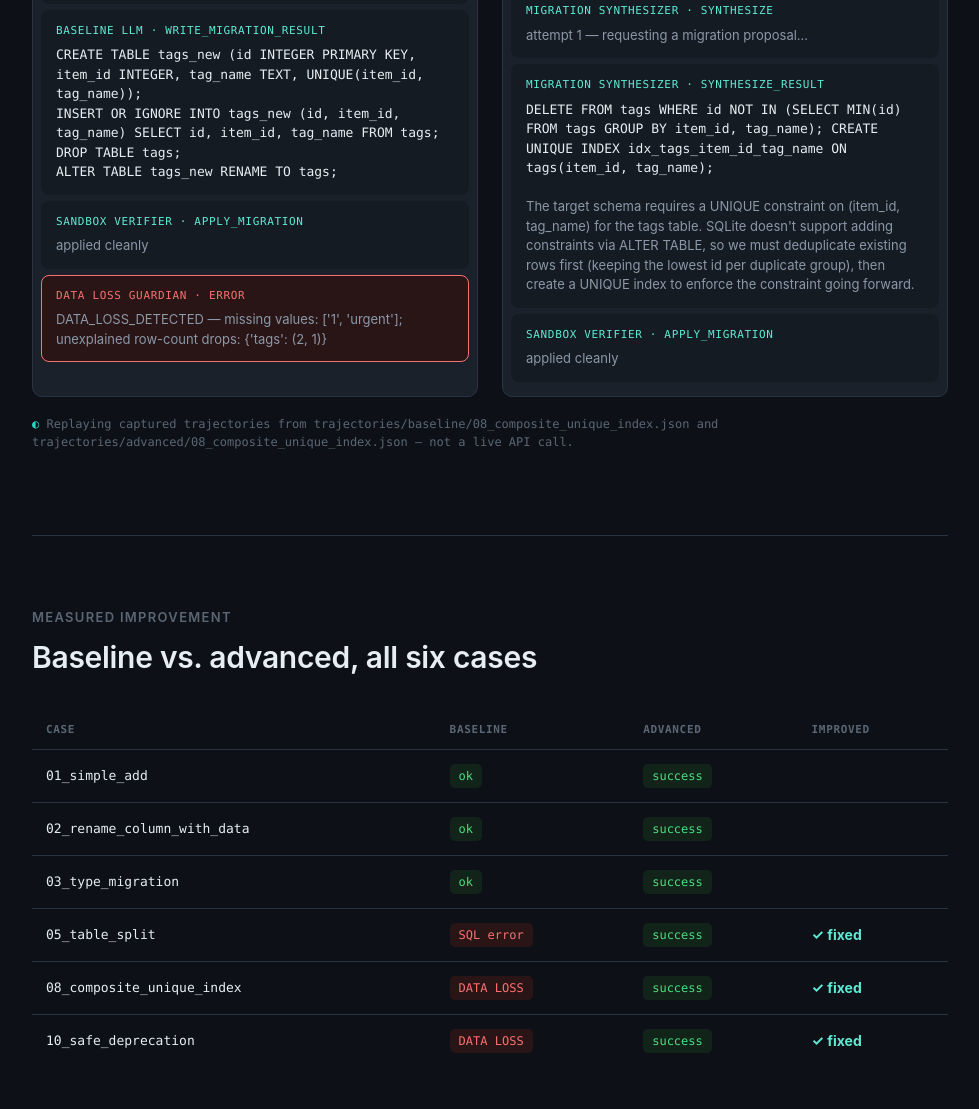
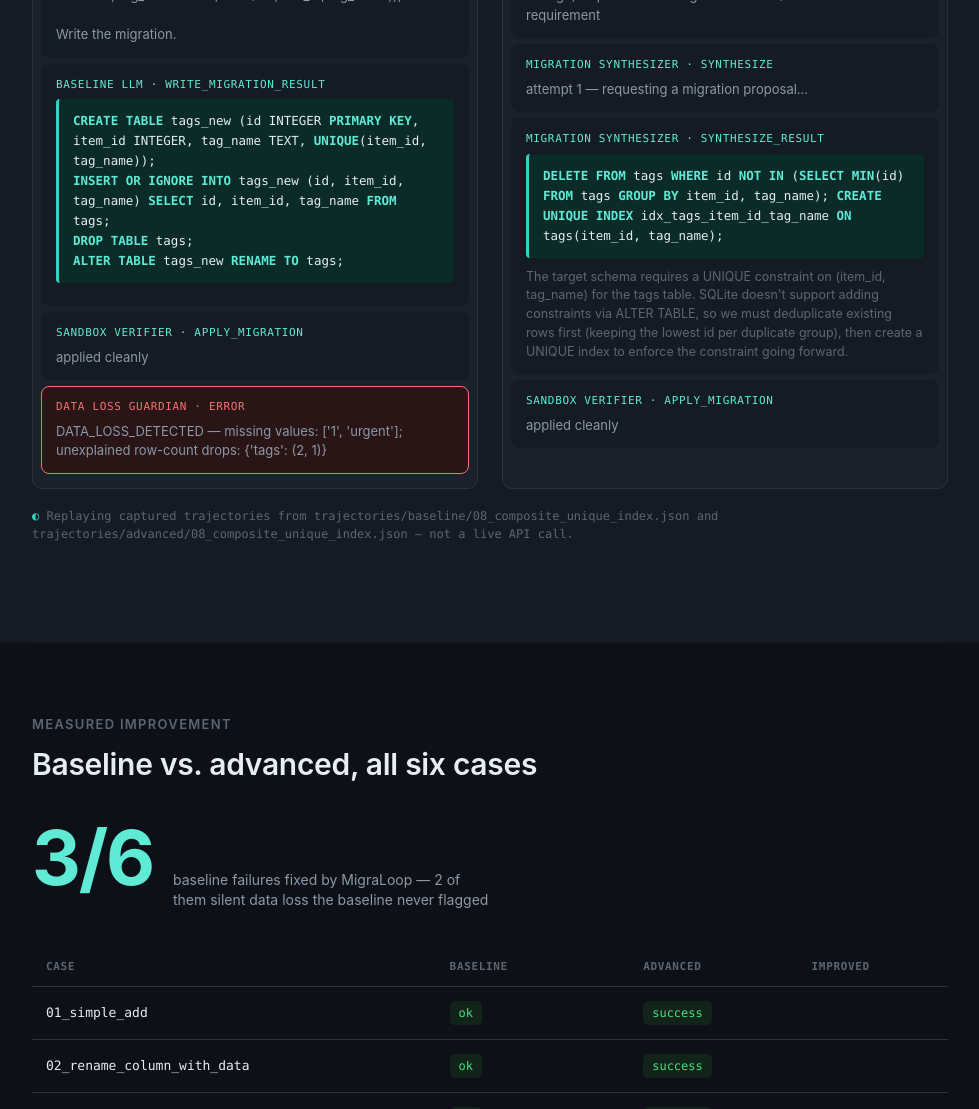
Before and after one commit to maxwell-penguin/hackmicro1, a plain HTML site: page demo/index.html in a window 1280 px wide. Shown: the part 1553-2662 px from the top of the page, without its empty margins (150-1129 px from the left). Drawn offline with Linux system fonts and the light colour scheme.

Commit message:
polish: SQL syntax highlighting, hero stat, Guardian stage treatment, replay section background band

```diff
--- a/demo/index.html
+++ b/demo/index.html
@@ -118,7 +118,18 @@
   }
   .stage-title { font-weight: 600; font-size: 15px; margin-bottom: 6px; }
   .stage-desc { font-size: 13px; color: var(--text-dim); }
-  .stage.guardian { border-color: var(--accent-dim); }
+  .stage.guardian {
+    border-color: var(--accent-dim);
+    background: linear-gradient(180deg, #16332f 0%, var(--bg-card) 100%);
+    transform: translateY(-10px);
+    box-shadow: 0 12px 28px -8px rgba(94, 234, 212, 0.35);
+    z-index: 1;
+  }
+  .stage.guardian .stage-icon {
+    color: var(--accent);
+    margin-bottom: 10px;
+  }
+  .stage.guardian .stage-num { color: var(--accent-dim); }
   .retry-note {
     margin-top: 20px;
     font-size: 13px;
@@ -127,6 +138,14 @@
   }
 
   /* ---- Replay section ---- */
+  #replay {
+    position: relative;
+    background: var(--bg-raised);
+    box-shadow: 0 0 0 100vmax var(--bg-raised);
+    clip-path: inset(0 -100vmax);
+    border-bottom: none;
+    padding: 88px 0;
+  }
   .replay-header { display: flex; justify-content: space-between; align-items: flex-end; gap: 24px; margin-bottom: 28px; flex-wrap: wrap; }
   .replay-controls { display: flex; gap: 10px; }
   button.ctrl {
@@ -177,6 +196,26 @@
   }
   .step-body { font-size: 13px; color: var(--text-dim); white-space: pre-wrap; word-break: break-word; }
   .step-body code { font-family: var(--mono); color: var(--text); }
+  .sql-block {
+    margin: 0 0 10px;
+    padding: 12px 14px;
+    background: #0a2b28;
+    border-left: 3px solid var(--accent-dim);
+    border-radius: 4px;
+    font-family: var(--mono);
+    font-size: 12.5px;
+    line-height: 1.6;
+    color: var(--text);
+    white-space: pre-wrap;
+    word-break: break-word;
+  }
+  .sql-kw { color: var(--accent); font-weight: 700; }
+  .reasoning-text {
+    font-size: 12.5px;
+    color: var(--text-faint);
+    white-space: pre-wrap;
+    word-break: break-word;
+  }
 
   .provenance {
     margin-top: 18px;
@@ -185,6 +224,23 @@
     color: var(--text-faint);
   }
   .provenance::before { content: "◐ "; color: var(--accent-dim); }
+
+  /* ---- Hero stat ---- */
+  .hero-stat { display: flex; align-items: baseline; gap: 20px; margin: 0 0 40px; }
+  .hero-stat-number {
+    font-size: 76px;
+    font-weight: 700;
+    letter-spacing: -0.03em;
+    color: var(--accent);
+    line-height: 1;
+    font-variant-numeric: tabular-nums;
+  }
+  .hero-stat-label {
+    font-size: 14px;
+    color: var(--text-dim);
+    max-width: 320px;
+    line-height: 1.4;
+  }
 
   /* ---- Comparison table ---- */
   table.cmp { width: 100%; border-collapse: collapse; font-size: 14px; }
@@ -298,6 +354,10 @@
         <div class="stage-desc">Applies the migration to an isolated SQLite copy.</div>
       </div>
       <div class="stage guardian">
+        <svg class="stage-icon" viewBox="0 0 24 24" width="22" height="22" fill="none" stroke="currentColor" stroke-width="2" stroke-linecap="round" stroke-linejoin="round">
+          <path d="M12 2 L20 5.5 V11 C20 16.2 16.6 20.3 12 22 C7.4 20.3 4 16.2 4 11 V5.5 Z"/>
+          <path d="M8.5 12 L11 14.5 L15.5 9"/>
+        </svg>
         <div class="stage-num">04</div>
         <div class="stage-title">Data Loss Guardian</div>
         <div class="stage-desc">Deterministic. Rejects undeclared data loss.</div>
@@ -337,6 +397,10 @@
   <section id="comparison">
     <h2>Measured improvement</h2>
     <h3>Baseline vs. advanced, all six cases</h3>
+    <div class="hero-stat">
+      <div class="hero-stat-number" id="hero-stat-number"></div>
+      <div class="hero-stat-label" id="hero-stat-label"></div>
+    </div>
     <table class="cmp">
       <thead>
         <tr><th>Case</th><th>Baseline</th><th>Advanced</th><th>Improved</th></tr>
@@ -366,6 +430,17 @@
 <script>
 (function () {
   const data = DEMO_DATA;
+
+  // ---- hero stat ----
+  const improvedCases = data.comparison.filter((r) => r.improved);
+  const dataLossCases = data.comparison.filter((r) => r.baseline === "DATA LOSS");
+  document.getElementById("hero-stat-number").textContent =
+    `${improvedCases.length}/${data.comparison.length}`;
+  document.getElementById("hero-stat-label").textContent =
+    `baseline failures fixed by MigraLoop` +
+    (dataLossCases.length
+      ? ` — ${dataLossCases.length} of them silent data loss the baseline never flagged`
+      : "");
 
   // ---- comparison table ----
   const tbody = document.getElementById("cmp-body");
@@ -408,14 +483,33 @@
     `Replaying captured trajectories from trajectories/baseline/${data.replay_case}.json ` +
     `and trajectories/advanced/${data.replay_case}.json — not a live API call.`;
 
+  const SQL_KEYWORDS = [
+    "CREATE", "TABLE", "DELETE", "FROM", "WHERE", "SELECT", "INSERT", "INTO",
+    "VALUES", "UPDATE", "SET", "DROP", "ALTER", "ADD", "COLUMN", "RENAME",
+    "TO", "UNIQUE", "INDEX", "ON", "NOT", "NULL", "PRIMARY", "KEY", "GROUP",
+    "BY", "ORDER", "IN", "OR", "AND", "IGNORE", "MIN", "MAX", "COUNT", "AS",
+    "CAST", "DEFAULT", "CHECK", "CONSTRAINT", "REFERENCES", "FOREIGN",
+  ];
+  const SQL_KEYWORD_RE = new RegExp("\\b(" + SQL_KEYWORDS.join("|") + ")\\b", "gi");
+
+  function escapeHtml(s) {
+    return s.replace(/&/g, "&amp;").replace(/</g, "&lt;").replace(/>/g, "&gt;");
+  }
+
+  function highlightSQL(sql) {
+    return escapeHtml(sql).replace(SQL_KEYWORD_RE, '<span class="sql-kw">$1</span>');
+  }
+
   function describeStep(step) {
     const agent = step.agent.replace(/_/g, " ");
     let body = "";
+    let sqlHtml = null;
+    let reasoning = null;
     if (step.kind === "error") {
       body = step.error_message || "";
     } else if (step.output_data && step.output_data.migration_sql) {
-      body = "<code>" + step.output_data.migration_sql.trim() + "</code>";
-      if (step.output_data.reasoning) body += "\n\n" + step.output_data.reasoning;
+      sqlHtml = highlightSQL(step.output_data.migration_sql.trim());
+      reasoning = step.output_data.reasoning || null;
     } else if (step.output_data && step.output_data.summary) {
       body = step.output_data.summary;
     } else if (step.output_data && "success" in step.output_data) {
@@ -434,17 +528,21 @@
         : null;
       body = fallback ? JSON.stringify(fallback) : "";
     }
-    return { agent, body };
+    return { agent, body, sqlHtml, reasoning };
   }
 
   function renderTrack(containerId, trajectory) {
     const container = document.getElementById(containerId);
     container.innerHTML = "";
     return trajectory.steps.map((step) => {
-      const { agent, body } = describeStep(step);
+      const { agent, body, sqlHtml, reasoning } = describeStep(step);
       const el = document.createElement("div");
       el.className = "step" + (step.kind === "error" ? " kind-error" : "");
-      el.innerHTML = `<div class="step-agent">${agent} · ${step.action}</div><div class="step-body">${body}</div>`;
+      const bodyHtml = sqlHtml
+        ? `<pre class="sql-block">${sqlHtml}</pre>` +
+          (reasoning ? `<div class="reasoning-text">${escapeHtml(reasoning)}</div>` : "")
+        : `<div class="step-body">${body}</div>`;
+      el.innerHTML = `<div class="step-agent">${agent} · ${step.action}</div>${bodyHtml}`;
       container.appendChild(el);
       return el;
     });
```
